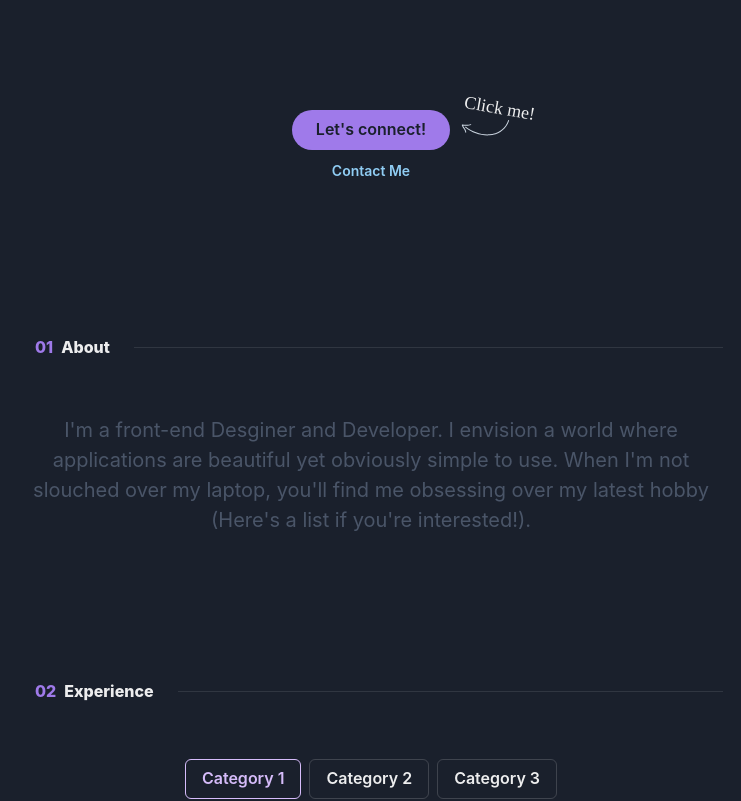
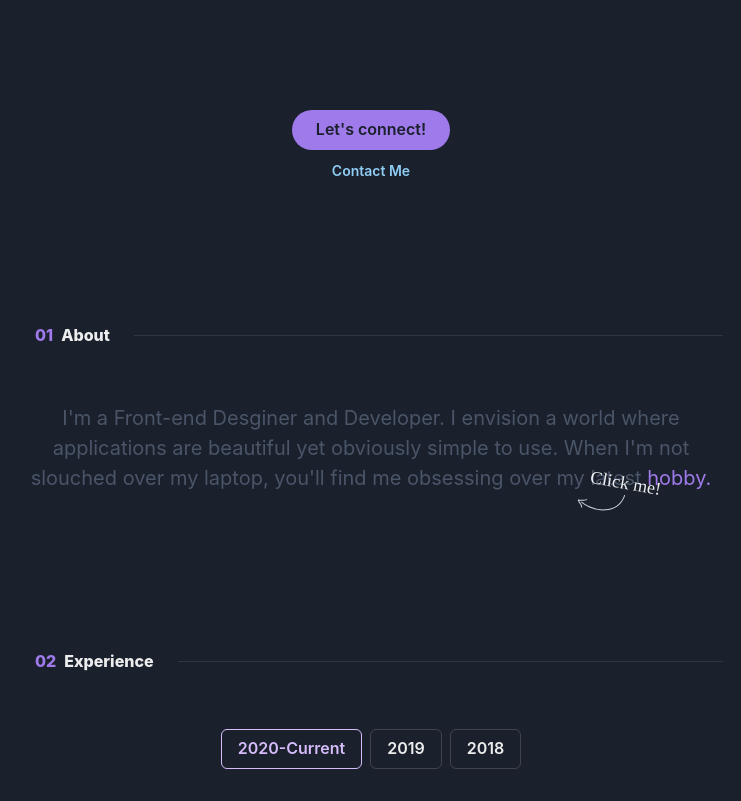
Before and after one commit to sahr2397/portfolio, a React (Create React App) app: page / in a window 1280 px wide. Shown: the part 474-1275 px from the top of the page, without its empty margins (269-1010 px from the left). Built offline with nearby package versions, Linux system fonts and the light colour scheme; a web font is replaced by a local one.

Commit message:
About half done

```diff
--- a/public/content/ExperienceTags.md
+++ b/public/content/ExperienceTags.md
@@ -1,3 +1,3 @@
-Category 1
-Category 2
-Category 3
+2020-Current
+2019
+2018
--- a/public/content/Profile.md
+++ b/public/content/Profile.md
@@ -10,7 +10,8 @@ Currently, working at CuraSigna and on some off-beat personal projects!
 
 
 ## About
-I'm a front-end Desginer and Developer. I envision a world where applications are beautiful yet obviously simple to use. When I'm not slouched over my laptop, you'll find me obsessing over my latest hobby (Here's a list if you're interested!).
+- I'm a Front-end Desginer and Developer. I envision a world where applications are beautiful yet obviously simple to use. When I'm not slouched over my laptop, you'll find me obsessing over my latest
+- (Here's a list if you're interested!).
 
 ## Contact
 Write your "Contact" section here.
--- a/src/components/About.js
+++ b/src/components/About.js
@@ -1,21 +1,25 @@
 import {
+  Box,
+  Container,
   Divider,
+  HStack,
+  Icon,
   Stack,
   Text,
-  Container,
-  Box,
-  HStack,
-} from "@chakra-ui/react";
-import ProfileArray from "./ProfileArray";
+  chakra,
+  createIcon,
+  useColorModeValue,
+} from '@chakra-ui/react'
+import ProfileArray from './ProfileArray'
 
 export default function About({ color }) {
-  const profile = ProfileArray();
+  const profile = ProfileArray()
   return (
     <>
-        <Container maxW={"3xl"} id="about">
+      <Container maxW={'3xl'} id="about">
         <Stack
           as={Box}
-            textAlign={"center"}
+          textAlign={'center'}
           spacing={{ base: 8, md: 14 }}
           pb={{ base: 20, md: 36 }}
         >
@@ -28,11 +32,57 @@ export default function About({ color }) {
             </HStack>
             <Divider orientation="horizontal" />
           </Stack>
-            <Text color={"gray.600"} fontSize={"xl"} px={4}>
-              {profile.about}
+
+          <Stack
+            direction={'column'}
+            spacing={3}
+            align={'center'}
+            alignSelf={'center'}
+            position={'relative'}
+          >
+            <Text color={'gray.600'} fontSize={'xl'} px={4}>
+              {profile.about}{' '}
+              <chakra.span color={`${color}.400`} >
+                hobby.
+              </chakra.span>
             </Text>
+
+            <Box position={'relative'} right={'-195px'} top={'-20px'}>
+              <Icon
+                as={Arrow}
+                color={useColorModeValue('gray.800', 'gray.300')}
+                w={71}
+                position={'absolute'}
+                right={-71}
+                top={'10px'}
+              />
+              <Text
+                fontSize={'lg'}
+                fontFamily={'Nelphim'}
+                position={'absolute'}
+                right={'-95px'}
+                top={'-15px'}
+                transform={'rotate(10deg)'}
+              >
+                Click me!
+              </Text>
+            </Box>
+          </Stack>
         </Stack>
       </Container>
     </>
-    );
+  )
 }
+
+const Arrow = createIcon({
+  displayName: 'Arrow',
+  viewBox: '0 0 72 24',
+  path: (
+    <path
+      fillRule="evenodd"
+      clipRule="evenodd"
+      d="M0.600904 7.08166C0.764293 6.8879 1.01492 6.79004 1.26654 6.82177C2.83216 7.01918 5.20326 7.24581 7.54543 7.23964C9.92491 7.23338 12.1351 6.98464 13.4704 6.32142C13.84 6.13785 14.2885 6.28805 14.4722 6.65692C14.6559 7.02578 14.5052 7.47362 14.1356 7.6572C12.4625 8.48822 9.94063 8.72541 7.54852 8.7317C5.67514 8.73663 3.79547 8.5985 2.29921 8.44247C2.80955 9.59638 3.50943 10.6396 4.24665 11.7384C4.39435 11.9585 4.54354 12.1809 4.69301 12.4068C5.79543 14.0733 6.88128 15.8995 7.1179 18.2636C7.15893 18.6735 6.85928 19.0393 6.4486 19.0805C6.03792 19.1217 5.67174 18.8227 5.6307 18.4128C5.43271 16.4346 4.52957 14.868 3.4457 13.2296C3.3058 13.0181 3.16221 12.8046 3.01684 12.5885C2.05899 11.1646 1.02372 9.62564 0.457909 7.78069C0.383671 7.53862 0.437515 7.27541 0.600904 7.08166ZM5.52039 10.2248C5.77662 9.90161 6.24663 9.84687 6.57018 10.1025C16.4834 17.9344 29.9158 22.4064 42.0781 21.4773C54.1988 20.5514 65.0339 14.2748 69.9746 0.584299C70.1145 0.196597 70.5427 -0.0046455 70.931 0.134813C71.3193 0.274276 71.5206 0.70162 71.3807 1.08932C66.2105 15.4159 54.8056 22.0014 42.1913 22.965C29.6185 23.9254 15.8207 19.3142 5.64226 11.2727C5.31871 11.0171 5.26415 10.5479 5.52039 10.2248Z"
+      fill="currentColor"
+    />
+  ),
+})
--- a/src/components/Hero.js
+++ b/src/components/Hero.js
@@ -3,11 +3,9 @@ import {
   Button,
   Container,
   Heading,
-  Icon,
   Stack,
   Text,
-  createIcon,
-  useColorModeValue,
+  createIcon
 } from '@chakra-ui/react'
 import Typewriter from 'typewriter-effect'
 import ProfileArray from './ProfileArray'
@@ -97,7 +95,7 @@ export default function Header({ color }) {
             >
               Contact Me
             </Button>
-            <Box>
+            {/* <Box>
               <Icon
                 as={Arrow}
                 color={useColorModeValue('gray.800', 'gray.300')}
@@ -116,7 +114,7 @@ export default function Header({ color }) {
               >
                 Click me!
               </Text>
-            </Box>
+            </Box> */}
           </Stack>
         </Stack>
       </Container>
--- a/src/components/ProfileArray.js
+++ b/src/components/ProfileArray.js
@@ -1,4 +1,4 @@
-import { useState, useEffect } from "react";
+import { useEffect, useState } from "react";
 
 const parseProfile = (mdContent) => {
   const profile = {
@@ -7,6 +7,7 @@ const parseProfile = (mdContent) => {
     headerRole: "",
     headerDesc: "",
     about: "",
+    hobbies:"",
     contact: "",
     linkedin: "",
     github: "",
@@ -29,7 +30,8 @@ const parseProfile = (mdContent) => {
           profile.headerDesc = lines[++i].substr(2).trim();
           break;
         case "About":
-          profile.about = lines[++i].trim();
+          profile.about = lines[++i].substr(2).trim();
+          profile.hobbies = lines[++i].substr(2).trim();
           break;
         case "Contact":
           profile.contact = lines[++i].trim();
```
Lines whose indentation alone changed are shown as unchanged.
